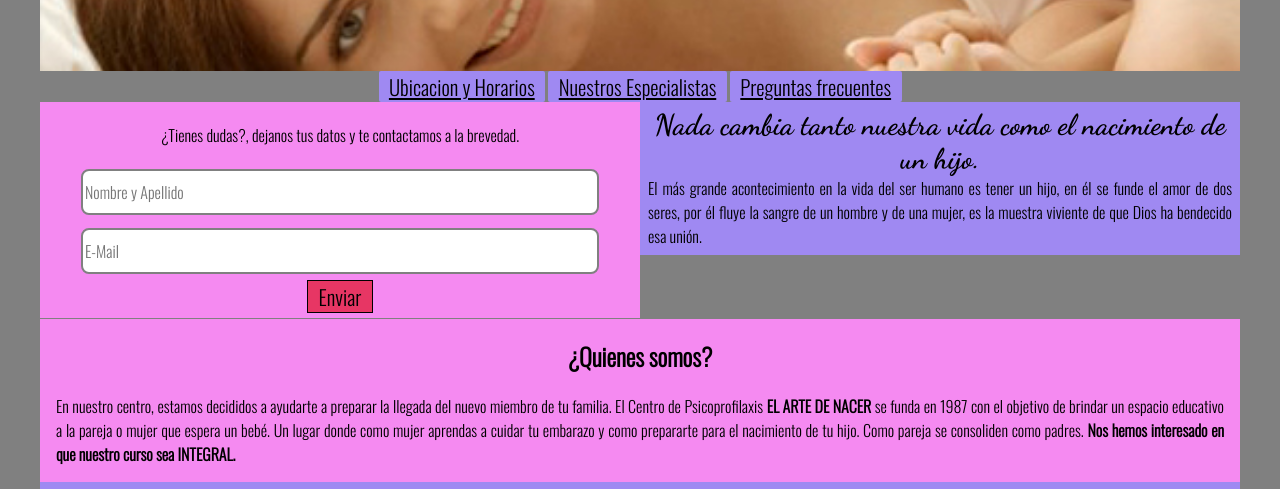
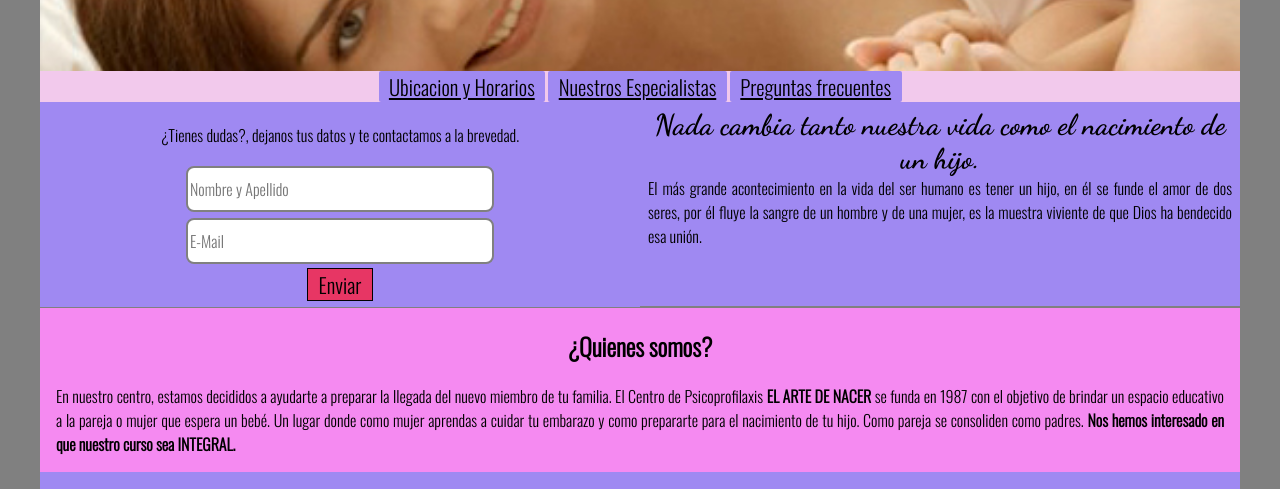
Before and after one commit to maniatikorn/ArteNacer, a plain HTML site: page index.html in a window 1280 px wide. Shown: the part 279-768 px from the top of the page. Drawn offline with nearby package versions, Linux system fonts and the light colour scheme.

Commit message:
Responsive definitivo
Faltan pruebas en diversos dispositivos, pero parece estar ok.

```diff
--- a/css/responsive.css
+++ b/css/responsive.css
@@ -2,21 +2,28 @@
 {
 	body
 	{
-		font-size: 15px;
+		background-color: #f2c9ec;
+		font-size: 16px;
 	}
 	header
 	{
 		height: 350px;
 	}
+	nav
+	{
+		background-color: #f2c9ec;
+	}
 	#dudas
 	{
+		background-color: #f2c9ec;
 		float: left;
 		width: 50%;
 	}
 	#mensaje
 	{
+		background-color: #f2c9ec;
 		float: right;
-		height: auto;
+		/*height: auto;*/
 		width: 50%;
 	}
 	#principal
@@ -40,4 +47,27 @@
 		font-size: 16px;
 		max-width: 1200px;
 	}
+	nav
+	{
+		background-color: #f2c9ec;
+	}
+	#dudas
+	{
+		background-color: #9f89f2;
+		height: 200px;
+		width: 50%;
+
+	}
+	#dudas #nombre,#email
+	{
+		margin: .2em;
+		/*padding: .5em 0;*/
+		width: 50%;
+	}
+	#mensaje
+	{
+		background-color: #9f89f2;
+		height: 191px;
+		width: 50%;
+	}
 }
--- a/index.html
+++ b/index.html
@@ -106,7 +106,7 @@
 	</section>
 
 	<footer>
-		<h3 id="pies">EL Arte de Nacer</h3><br>
+		<h3 id="pies">EL Arte de Nacer</h3>
 		Curso de Psicoprofilaxis<br>
 		Tlaxcala # 127 int. 201<br>
 		Col. Roma Sur. Delegación Cuautemoc<br>
```
